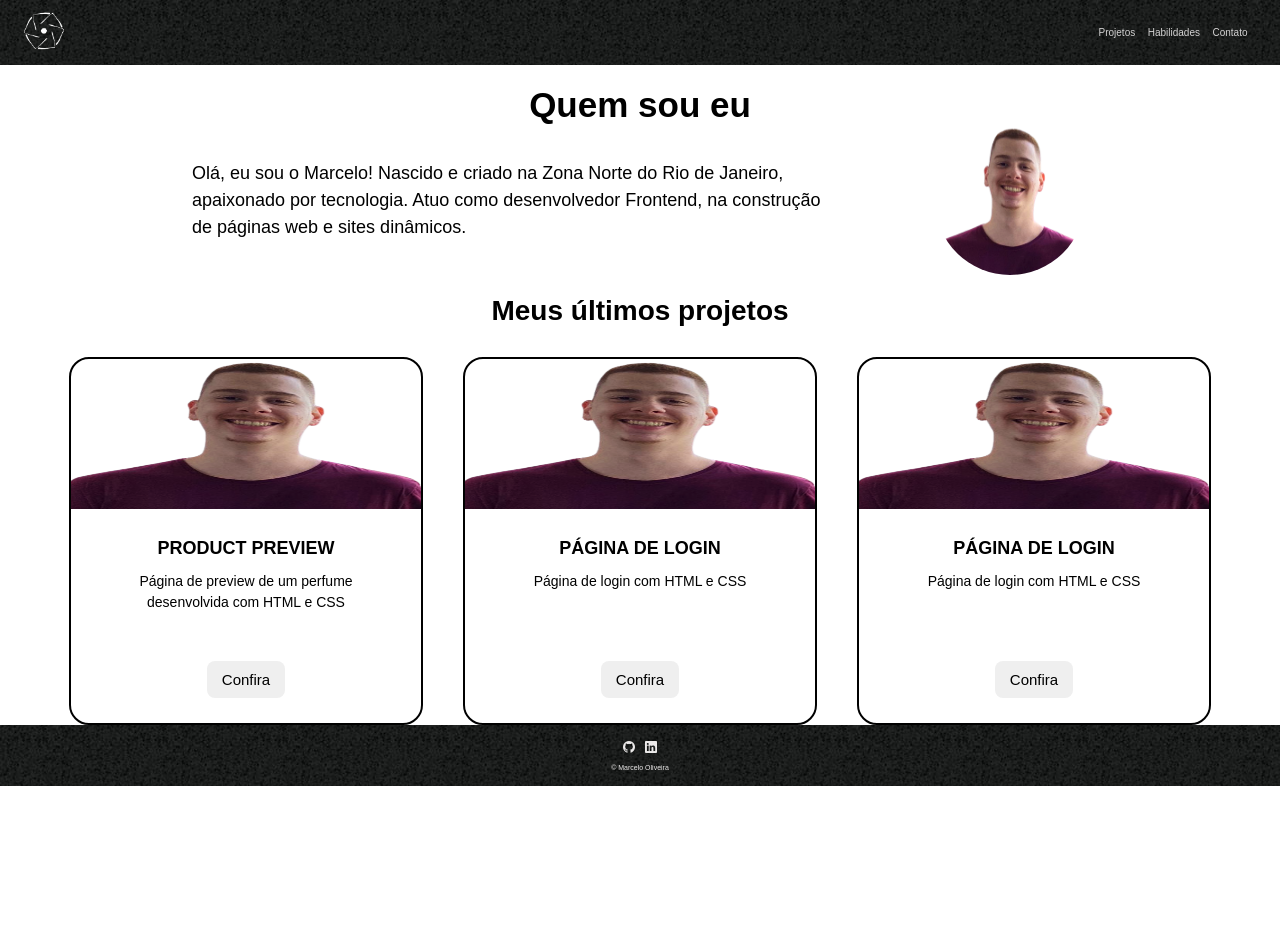
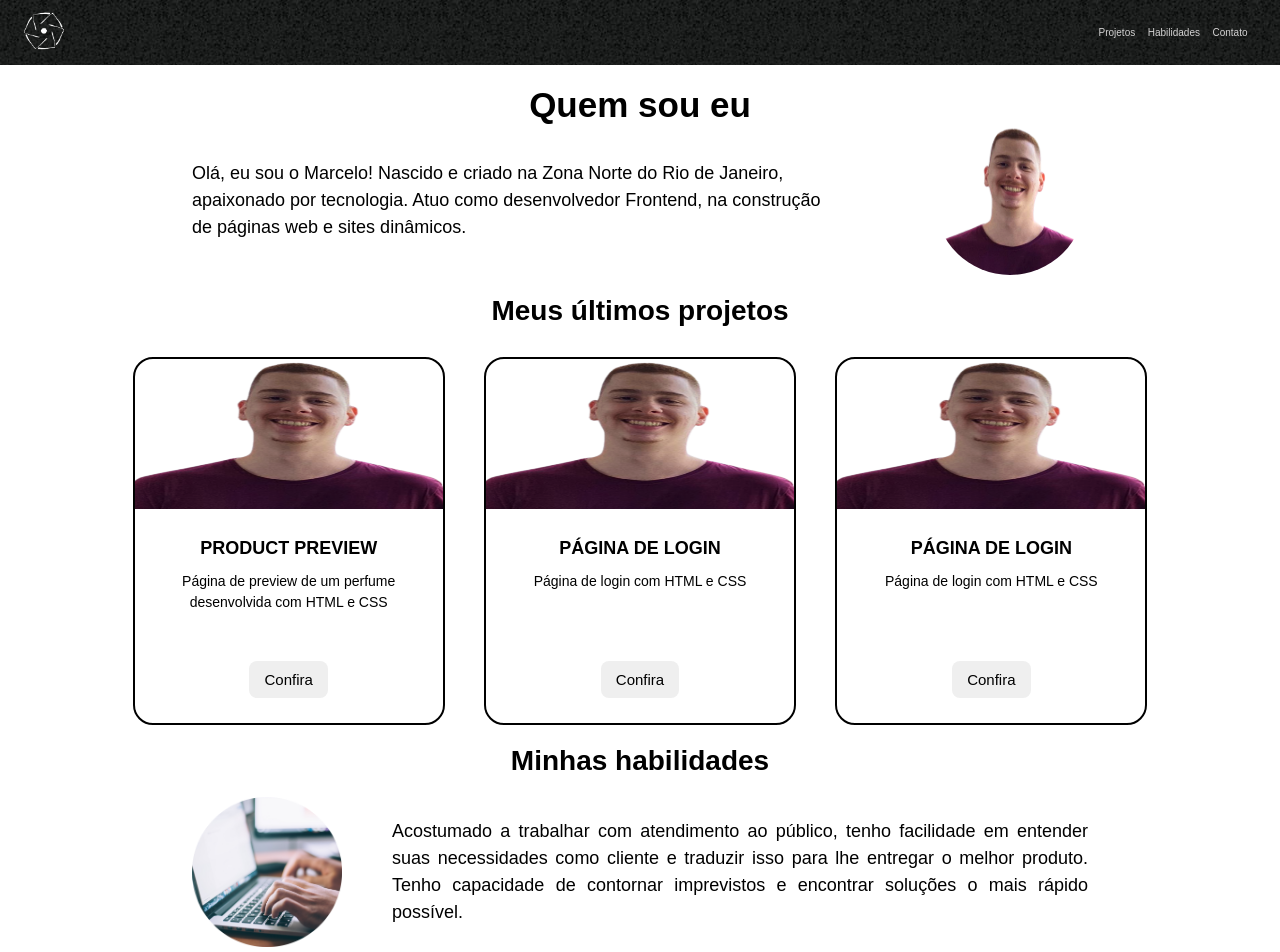
Before and after one commit to heiderick13/portfolio-react, a React (Vite) app: page / in a window 1280 px wide. Shown: the top 952 px of the page. Before the commit the page ends 800 px from the top, so only its background shows below. Built offline with nearby package versions, Linux system fonts and the light colour scheme.

Commit message:
:sparkles: feat: skills section ok

```diff
--- a/src/components/MyProjects/MyProjects.css
+++ b/src/components/MyProjects/MyProjects.css
@@ -8,5 +8,5 @@
   display: grid;
   grid-template-columns: repeat(3, 1fr);
   gap: 3rem;
-  padding-inline: 5%;
+  padding-inline: 10%;
 }
--- /dev/null
+++ b/src/components/Skills/Skills.css
@@ -0,0 +1,27 @@
+.skills {
+  padding: 2rem 0;
+}
+
+.skills__content {
+  display: flex;
+  align-items: center;
+  justify-content: space-between;
+  padding-inline: 15%;
+}
+
+.skills__title {
+  text-align: center;
+  font-size: 2.8rem;
+  padding-bottom: 2rem;
+}
+
+.skills__img {
+  height: 150px;
+}
+
+.skills__content p {
+  font-size: 1.8rem;
+  text-align: justify;
+  padding-left: 5rem;
+  line-height: 1.5;
+}
--- /dev/null
+++ b/src/components/Skills/Skills.jsx
@@ -0,0 +1,21 @@
+import "./Skills.css";
+import foto from "../../assets/img/trabalhando.png";
+
+function Skills() {
+  return (
+    <section id="skills" class="skills">
+      <h3 class="skills__title">Minhas habilidades</h3>
+      <div class="skills__content">
+        <img class="skills__img" src={foto} alt="" />
+        <p>
+          Acostumado a trabalhar com atendimento ao público, tenho facilidade em
+          entender suas necessidades como cliente e traduzir isso para lhe
+          entregar o melhor produto. Tenho capacidade de contornar imprevistos e
+          encontrar soluções o mais rápido possível.
+        </p>
+      </div>
+    </section>
+  );
+}
+
+export default Skills;
--- a/src/main.jsx
+++ b/src/main.jsx
@@ -5,6 +5,7 @@ import Navbar from "./components/Navbar/Navbar";
 import AboutMe from "./components/AboutMe/AboutMe";
 import Footer from "./components/Footer/Footer";
 import MyProjects from "./components/MyProjects/MyProjects";
+import Skills from "./components/Skills/Skills";
 
 ReactDOM.createRoot(document.getElementById("root")).render(
   <React.StrictMode>
@@ -12,6 +13,7 @@ ReactDOM.createRoot(document.getElementById("root")).render(
     <AboutMe />
     {/* <App /> */}
     <MyProjects />
+    <Skills />
     <Footer />
   </React.StrictMode>
 );
```
Also changed, not shown: src/assets/img/trabalhando.png (added).
